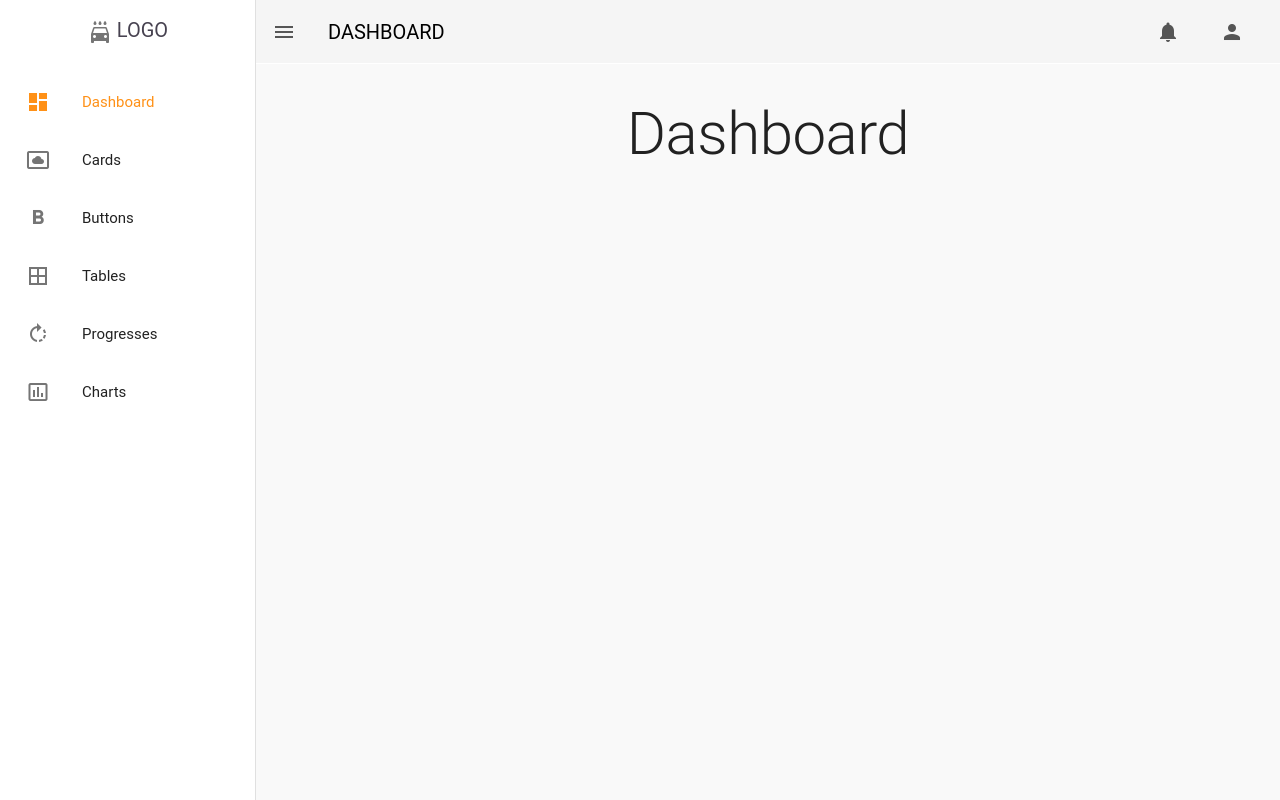
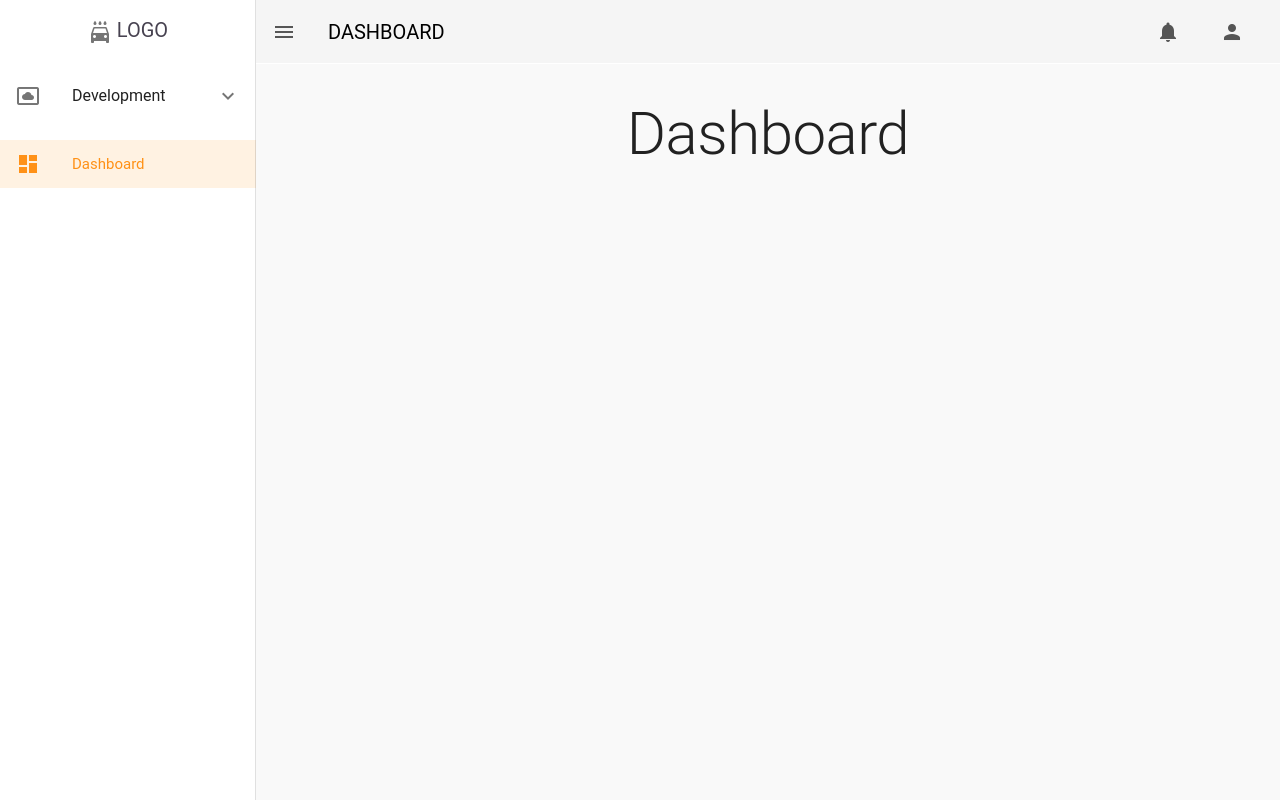
Before and after one commit to SSongEY/VueTest, a Vue app: page / in a window 1280 px wide. Built offline with nearby package versions, Linux system fonts and the light colour scheme; the HTML template or start-up script is replaced by a standard one.

Commit message:
dev page routes 분리

```diff
--- a/src/components/Navbar.vue
+++ b/src/components/Navbar.vue
@@ -49,7 +49,7 @@
                 <v-icon class="app-menu-logo-icon">local_car_wash</v-icon> LOGO
             </div>
             <!--<hr class="app-menu-separator">-->
-            <v-list flat>
+            <!--<v-list flat>
                 <v-list-item class="app-menu-item" v-for="route in routes" :key="route.name" router :to="route.path" active-class="border" @click="currentPage = route">
                     <v-list-item-action>
                         <v-icon>{{route.icon}}</v-icon>
@@ -58,24 +58,69 @@
                         <v-list-item-title class="app-menu-item-text">{{route.name}}</v-list-item-title>
                     </v-list-item-content>
                 </v-list-item>
+            </v-list>-->
+            <v-list  v-for="route in routes" :key="route.name">
+
+                <v-list-item v-if="route.type === 'menu'" router :to="route.path" active-class="border" @click="currentPage = route">
+                    <v-list-item-action>
+                        <v-icon>{{route.icon}}</v-icon>
+                    </v-list-item-action>
+                    <v-list-item-content>
+                        <v-list-item-title class="app-menu-item-text">{{route.name}}</v-list-item-title>
+                    </v-list-item-content>
+                </v-list-item>
+
+                <v-list-group
+                        v-else
+                        active-class="border"
+                        :prepend-icon="route.icon"
+                >
+                    <template v-slot:activator>
+                        <v-list-item-content>
+                            <v-list-item-title v-text="route.name"></v-list-item-title>
+                        </v-list-item-content>
+                    </template>
+
+                    <v-list-item
+                        v-for="subRoute in route.subRoutes"
+                        :key="subRoute.name"
+                        route
+                        :to="subRoute.path"
+                        @click="currentPage = subRoute"
+                        active-class="border"
+                    >
+                        <v-list-item-action class="pl-5">
+                            <v-icon>{{subRoute.icon}}</v-icon>
+                        </v-list-item-action>
+                        <v-list-item-content>
+                            <v-list-item-title class="app-menu-item-text">{{subRoute.name}}</v-list-item-title>
+                        </v-list-item-content>
+
+                    </v-list-item>
+                </v-list-group>
             </v-list>
+
         </v-navigation-drawer>
     </nav>
 </template>
 <script>
 // import Popup from './Popup.vue'
 import routes from '../router/routes';
+import dev_routes from '../router/dev_routes';
 export default {
     data: () => ({
         drawer: true,
-        routes: routes,
+        routes: [],
         currentPage: {}
     }),
     components: {
         // Popup
     },
+    created() {
+        this.routes = process.env.NODE_ENV === 'development'? [...dev_routes, ...routes] : routes;
+        this.currentPage = this.$route;
+    },
     mounted() {
-        this.currentPage = this.$route;
     }
 
 }
--- /dev/null
+++ b/src/router/dev_routes.js
@@ -0,0 +1,51 @@
+import Cards from '../views/_dev/Cards';
+import Buttons from '../views/_dev/Buttons.vue';
+import Tables from '../views/_dev/Tables.vue';
+import Charts from '../views/_dev/Charts.vue';
+import Progresses from '../views/_dev/Progresses.vue';
+
+const routes = [
+    {
+        type: "category",
+        name: 'Development',
+        icon: 'settings_system_daydream',
+        subRoutes: [
+            {
+                path: '/cards',
+                type: "menu",
+                name: 'Cards',
+                icon: 'settings_system_daydream',
+                component: Cards
+            },
+            {
+                path: '/buttons',
+                type: "menu",
+                name: 'Buttons',
+                icon: 'format_bold',
+                component: Buttons
+            },
+            {
+                path: '/tables',
+                type: "menu",
+                name: 'Tables',
+                icon: 'border_all',
+                component: Tables
+            },
+            {
+                path: '/progresses',
+                type: "menu",
+                name: 'Progresses',
+                icon: 'rotate_right',
+                component: Progresses
+            },
+            {
+                path: '/charts',
+                type: "menu",
+                name: 'Charts',
+                icon: 'insert_chart_outlined',
+                component: Charts
+            },
+        ]
+    },
+];
+export default routes;
--- a/src/router/index.js
+++ b/src/router/index.js
@@ -1,12 +1,24 @@
 import Vue from 'vue';
 import VueRouter from 'vue-router';
 import routes from './routes';
+import dev_routes from './dev_routes';
+
 Vue.use(VueRouter);
+let targetRoutes = [];
+const totlRoutes = process.env.NODE_ENV === 'development'? [...dev_routes, ...routes] : routes;
 
+for(const idx in totlRoutes) {
+  const currentRoute = totlRoutes[idx];
+  if(currentRoute.type === 'category' && currentRoute.subRoutes) {
+    targetRoutes.push(...currentRoute.subRoutes);
+  } else {
+    targetRoutes.push(currentRoute);
+  }
+}
 const router = new VueRouter({
   mode: 'history',
   base: process.env.BASE_URL,
-  routes
+  routes: targetRoutes
 });
 
 export default router;
--- a/src/router/routes.js
+++ b/src/router/routes.js
@@ -1,47 +1,18 @@
 import Dashboard from '../views/Dashboard.vue';
 
-import Cards from '../views/Cards';
-import Buttons from '../views/Buttons.vue';
-import Tables from '../views/Tables.vue';
-import Charts from '../views/Charts.vue';
-import Progresses from '../views/Progresses.vue';
+import Cards from '../views/_dev/Cards';
+import Buttons from '../views/_dev/Buttons.vue';
+import Tables from '../views/_dev/Tables.vue';
+import Charts from '../views/_dev/Charts.vue';
+import Progresses from '../views/_dev/Progresses.vue';
 
 const routes = [
     {
         path: '/',
+        type: "menu",
         name: 'Dashboard',
         icon: 'dashboard',
         component: Dashboard
-    },
-    {
-        path: '/cards',
-        name: 'Cards',
-        icon: 'settings_system_daydream',
-        component: Cards
-    },
-    {
-        path: '/buttons',
-        name: 'Buttons',
-        icon: 'format_bold',
-        component: Buttons
-    },
-    {
-        path: '/tables',
-        name: 'Tables',
-        icon: 'border_all',
-        component: Tables
-    },
-    {
-        path: '/progresses',
-        name: 'Progresses',
-        icon: 'rotate_right',
-        component: Progresses
-    },
-    {
-        path: '/charts',
-        name: 'Charts',
-        icon: 'insert_chart_outlined',
-        component: Charts
     },
     // {
     //     path: '/projects',
--- a/src/views/Charts.vue
+++ b/src/views/_dev/Charts.vue
@@ -131,7 +131,7 @@ export default {
             datasets: [
                 {
                     label: 'Data One',
-                    backgroundColor: '#f87979',
+                    backgroundColor: 'lightRed',
                     data: ['40', '20', '12', '11', '10', '40', '39', '80', '40', '20', '12', '11']
                 }
             ]
```
Also changed, not shown: src/views/_dev/Buttons.vue (renamed from src/views/Buttons.vue), src/views/_dev/Cards.vue (renamed from src/views/Cards.vue), src/views/_dev/Progresses.vue (renamed from src/views/Progresses.vue), src/views/_dev/Tables.vue (renamed from src/views/Tables.vue).
